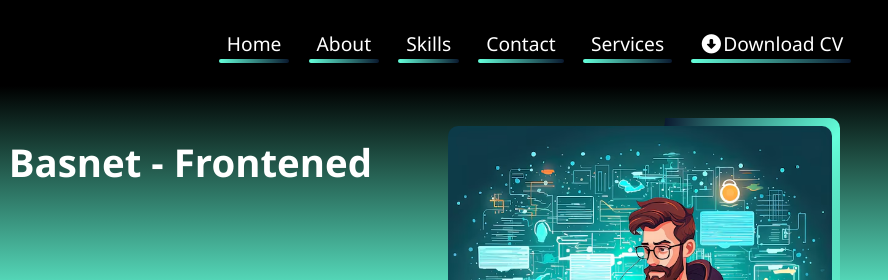
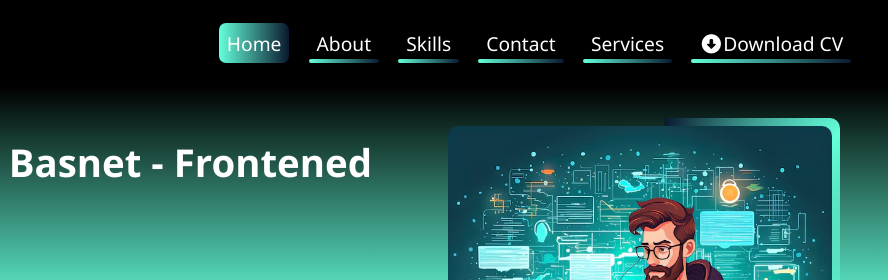
Before and after one commit to manish-bnt/first-portfolio, a plain HTML site: page index.html in a window 1280 px wide. Both pictures are taken after a click on the link "Home". Shown: the top 280 px of the page, 392-1280 px from the left. Drawn offline with Linux system fonts and the light colour scheme; a web font is replaced by a local one.

Commit message:
apply interactions in navigation links

```diff
--- a/assets/css/header.css
+++ b/assets/css/header.css
@@ -70,7 +70,6 @@ header {
   font-size: var(--parafont);
 }
 
-
 .nav a::after {
   content: "";
   position: absolute;
@@ -87,6 +86,11 @@ header {
 }
 
 .nav a:hover::after {
+  height: 100%;
+  border-radius: 7px;
+}
+
+.nav a.activeNavigation::after {
   height: 100%;
   border-radius: 7px;
 }
--- a/assets/js/main.js
+++ b/assets/js/main.js
@@ -26,6 +26,15 @@ navbar.querySelectorAll("a").forEach((link) => {
     menuIcon.style.display = "block";
   });
 });
+
+navbar.querySelectorAll("a").forEach((link) => {
+  link.addEventListener("click", () => {
+    navbar.querySelectorAll("a").forEach((link) => {
+      link.classList.remove("activeNavigation");
+    });
+    link.classList.add("activeNavigation");
+  });
+});
 // footer load
 
 document.addEventListener("DOMContentLoaded", () => {
```
